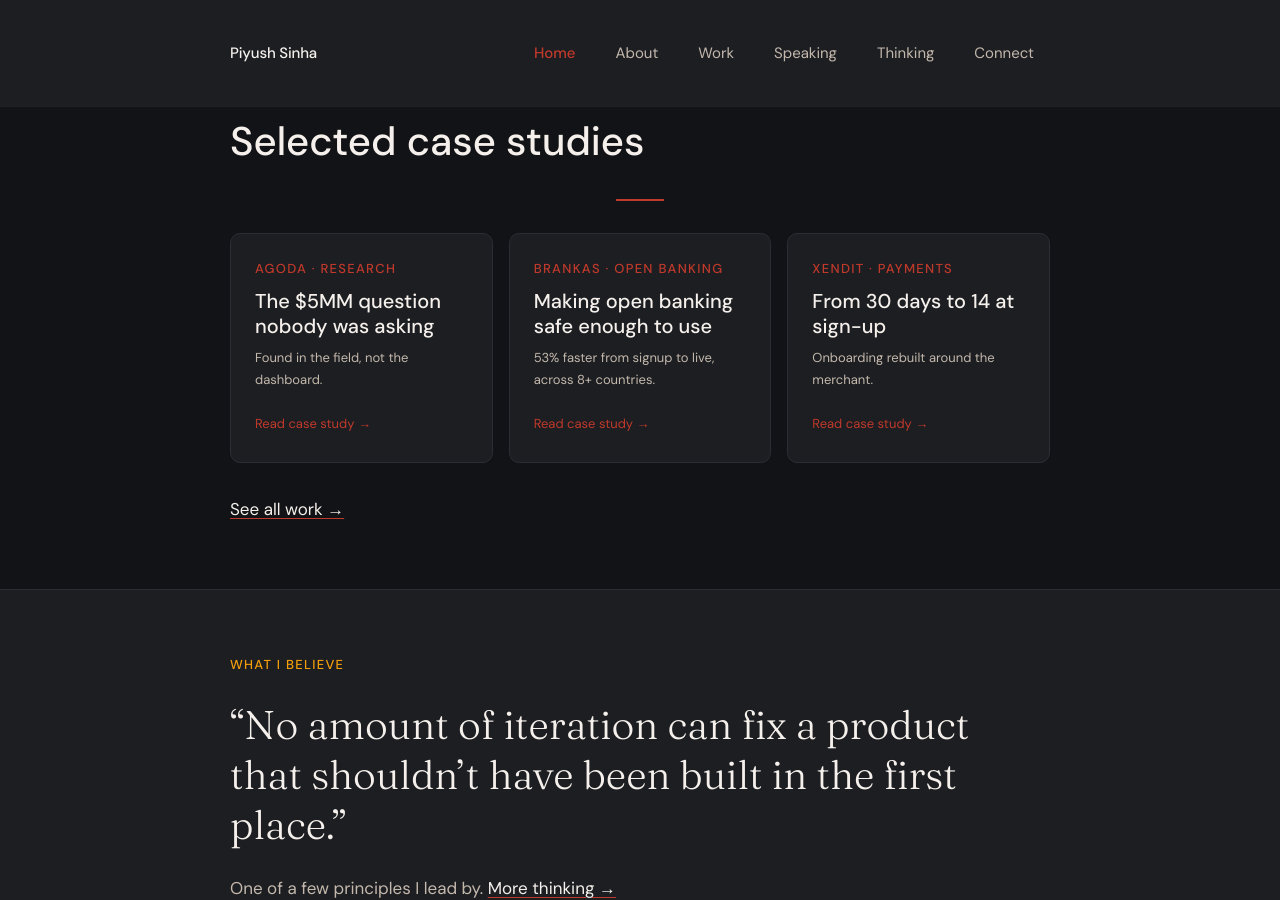
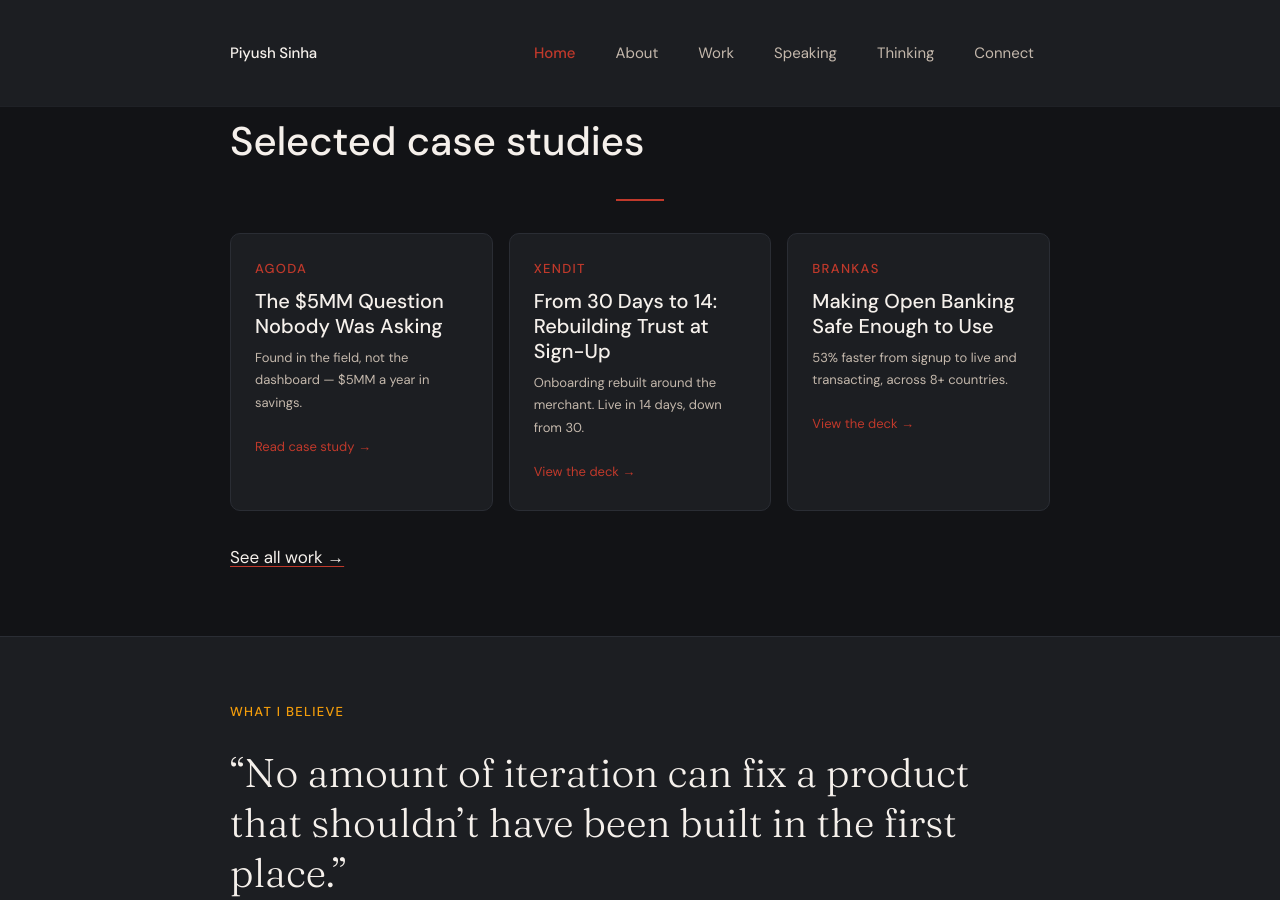
Before and after one commit to piyushsinha/piyushsinha.github.io, a Jekyll site: the page built from index.html, in a window 1280 px wide and 900 px high, scrolled down 1827 px. Built offline with Jekyll 4.4.1, drawn with Linux system fonts in a browser that asks for light colours; some of the changed text lies outside the part shown.

Commit message:
Add files via upload

```diff
--- a/index.html
+++ b/index.html
@@ -91,24 +91,25 @@ description: "Director/VP-level product and experience leader with 14 years acro
     <h2>Selected case studies</h2>
     <hr class="separator separator--accent">
     <div class="case-grid">
-      <article class="case-tile reveal">
-        <span class="case-tile__label">Agoda · Research</span>
-        <h3 class="case-tile__title"><a href="{{ '/work/agoda-the-5mm-question/' | relative_url }}">The $5MM question nobody was asking</a></h3>
-        <p>Found in the field, not the dashboard.</p>
-        <a class="case-tile__go" href="{{ '/work/agoda-the-5mm-question/' | relative_url }}">Read case study &rarr;</a>
-      </article>
-      <article class="case-tile reveal">
-        <span class="case-tile__label">Brankas · Open banking</span>
-        <h3 class="case-tile__title"><a href="{{ '/work/' | relative_url }}">Making open banking safe enough to use</a></h3>
-        <p>53% faster from signup to live, across 8+ countries.</p>
-        <a class="case-tile__go" href="{{ '/work/' | relative_url }}">Read case study &rarr;</a>
-      </article>
-      <article class="case-tile reveal">
-        <span class="case-tile__label">Xendit · Payments</span>
-        <h3 class="case-tile__title"><a href="{{ '/work/' | relative_url }}">From 30 days to 14 at sign-up</a></h3>
-        <p>Onboarding rebuilt around the merchant.</p>
-        <a class="case-tile__go" href="{{ '/work/' | relative_url }}">Read case study &rarr;</a>
-      </article>
+      {% assign featured_studies = site.data.case_studies | where: "featured", true | sort: "order" %}
+      {% for study in featured_studies %}
+        <article class="case-tile reveal">
+          <span class="case-tile__label">{{ study.company }}</span>
+          <h3 class="case-tile__title">
+            {% if study.page %}
+              <a href="{{ study.page | relative_url }}">{{ study.title }}</a>
+            {% else %}
+              <a href="{{ '/work/' | relative_url }}#{{ study.id }}">{{ study.title }}</a>
+            {% endif %}
+          </h3>
+          <p>{{ study.summary }}</p>
+          {% if study.page %}
+            <a class="case-tile__go" href="{{ study.page | relative_url }}">Read case study &rarr;</a>
+          {% else %}
+            <a class="case-tile__go" href="{{ '/work/' | relative_url }}#{{ study.id }}">View the deck &rarr;</a>
+          {% endif %}
+        </article>
+      {% endfor %}
     </div>
     <p style="margin-top: var(--space-4);"><a href="{{ '/work/' | relative_url }}">See all work &rarr;</a></p>
   </div>
@@ -124,7 +125,7 @@ description: "Director/VP-level product and experience leader with 14 years acro
 </section>
 
 <!-- Where I've worked -->
-<section class="section">
+<section class="section" style="padding-bottom: var(--space-2);">
   <div class="container">
     <h2>Where I've worked, and who I've worked for</h2>
     <hr class="separator separator--accent">
@@ -144,8 +145,8 @@ description: "Director/VP-level product and experience leader with 14 years acro
 </section>
 
 <!-- Logos marquee -->
-<section class="logos-section">
-  <div class="container logos-section__header">
+<section class="logos-section" style="padding-top: var(--space-2);">
+  <div class="container logos-section__header" style="margin-bottom: var(--space-3);">
     <p class="logos-section__label">Companies and clients I've worked with</p>
   </div>
   <div class="logos-marquee">
@@ -221,7 +222,7 @@ description: "Director/VP-level product and experience leader with 14 years acro
   <div class="container">
     <h2>What is complexity costing you?</h2>
     <hr class="separator separator--accent">
-    <p>I'm exploring Director and VP roles — the kind where someone hands me something tangled and expensive, and asks for simple.</p>
+    <p>Somewhere in your product, your team, or your customers' trust, complexity is quietly costing you customers and cash. That's the problem I'm best at — and I'm exploring Director and VP roles where it's the job.</p>
     <a href="{{ '/connect/' | relative_url }}" class="btn btn--primary">Let's talk</a>
   </div>
 </section>
```
